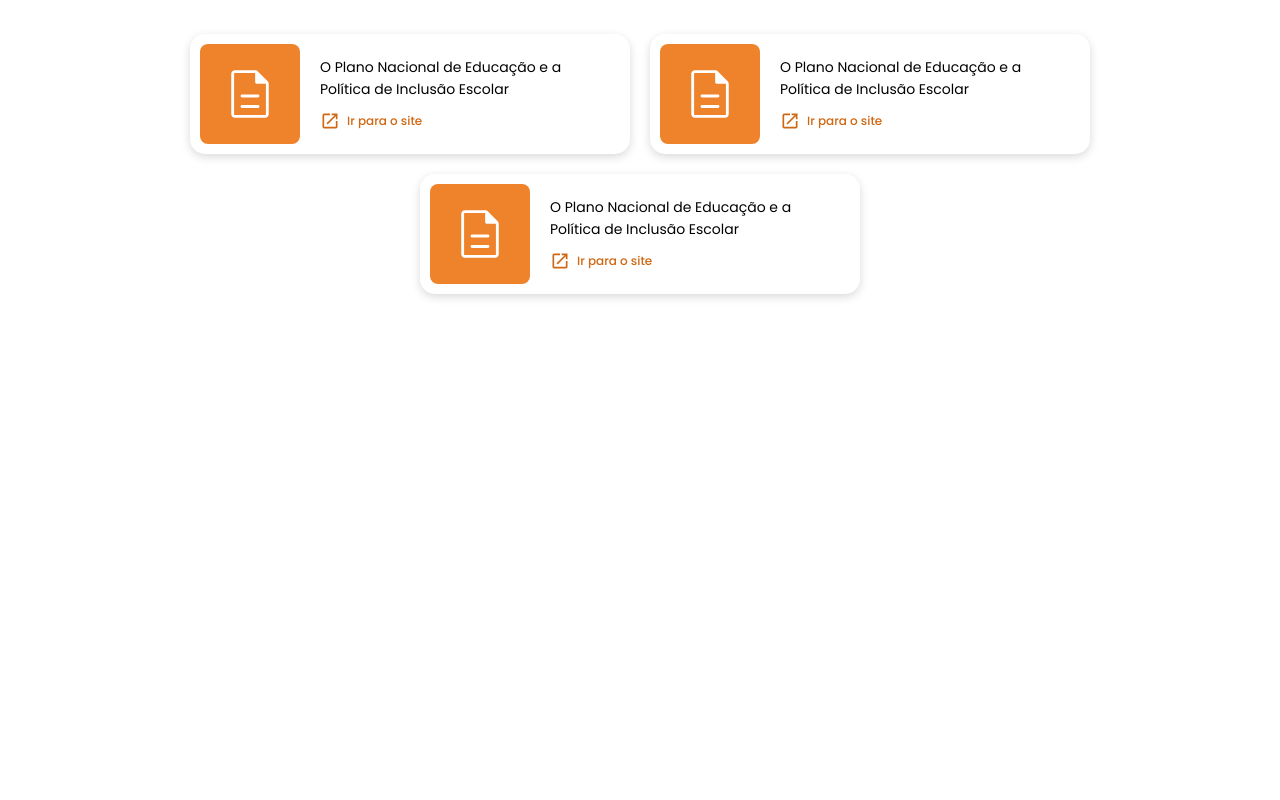
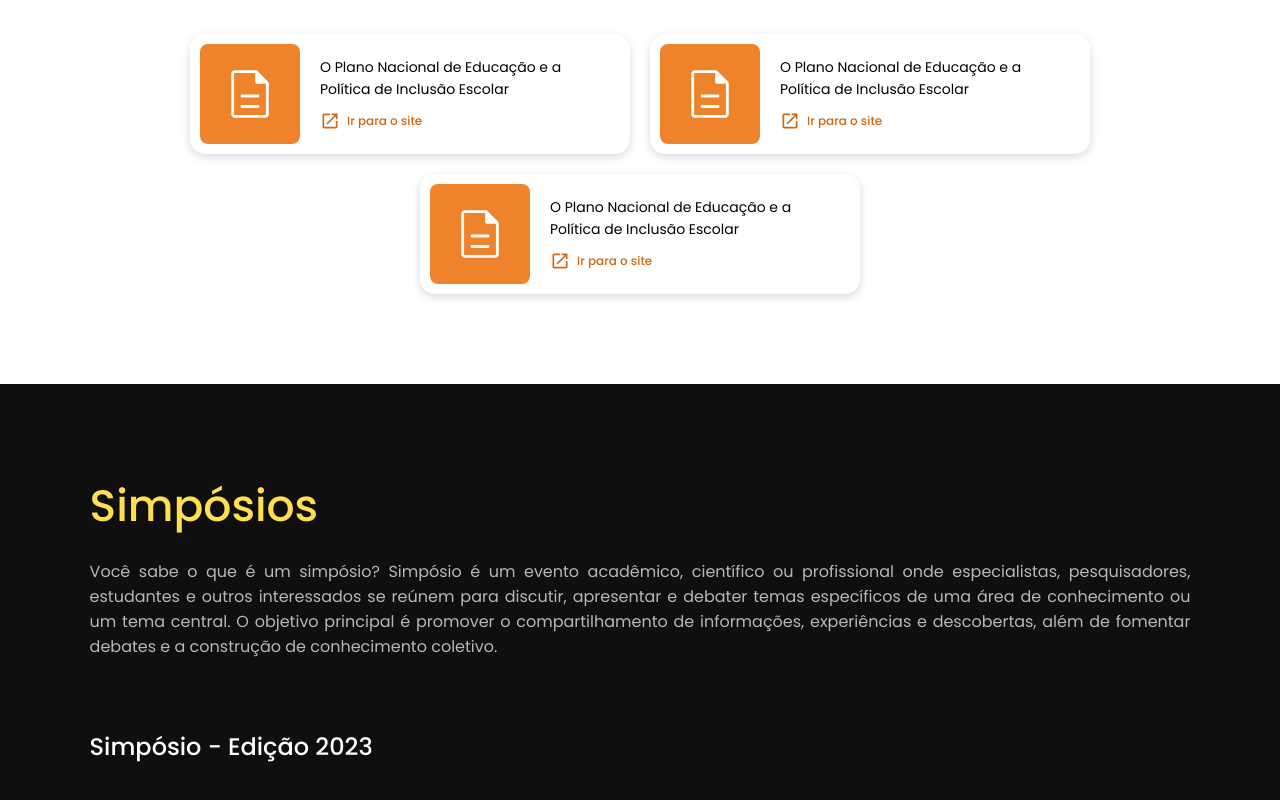
Before and after one commit to rochamanuela/lpgees, a React (Vite) app: page / in a window 1280 px wide. Shown: the part 3749-4549 px from the top of the page. Before the commit the page ends 4133 px from the top, so only its background shows below. Built offline with nearby package versions, Linux system fonts and the light colour scheme; grey boxes are pictures that could not be loaded.

Commit message:
add symposium section

```diff
--- a/src/App.css
+++ b/src/App.css
@@ -201,6 +201,51 @@ a.btn-more:hover {
   margin-bottom: 50px;
 }
 
+/* symposium styles */
+
+.symposium-container {
+  padding: 7%;
+  /* background-color: #FBF3D0; */
+  background-color: #0f0f0f;
+}
+
+.symposium-container h1 {
+  font-weight: 500;
+  font-size: 44px;
+  line-height: 66px;
+  color: #ffdf4f;
+  /* color: #C8A200; */
+  margin-bottom: 20px;
+}
+
+.symposium-container h2 {
+  font-weight: 500;
+  font-size: 24px;
+  line-height: 36px;
+  margin-bottom: 30px;
+  color: #FFF;
+}
+
+.symposium-container p {
+  text-align: justify;
+  margin-bottom: 70px;
+  color: #FFF;
+  opacity: .7;
+}
+
+.symposium-container .videos {
+  display: flex;
+  flex-direction: row;
+  flex-wrap: wrap;
+  gap: 15px;
+}
+
+.symposium-container .videos iframe {
+  width: calc(50% - 7.5px);
+  height: 330px;
+  border-radius: 15px;
+}
+
 /* isso aqui precisa ser colocado em um arquivo separado */
 
 @media screen and (max-width: 1200px) {
@@ -211,6 +256,18 @@ a.btn-more:hover {
   .container-header img {
     width: 44%;
   }
+}
+
+@media screen and (max-width: 1090px) {
+  .symposium-container .videos iframe {
+    width: 100%;
+    height: 500px;
+  }
+
+  .symposium-container .videos {
+    gap: 25px;
+  }
+
 }
 
 @media screen and (max-width: 980px) {
@@ -268,6 +325,8 @@ a.btn-more:hover {
     height: 300px;
     padding: 20px;
   }
+
+
 }
 
 @media screen and (max-width: 480px) {
--- a/src/App.jsx
+++ b/src/App.jsx
@@ -3,6 +3,7 @@ import Header from './sections/Header'
 import Context from './sections/Context'
 import ResearchLines from './sections/ResearchLines'
 import Publishing from './sections/Publishing'
+import Symposium from './sections/Symposium'
 
 import { Carousel } from './components'
 import './App.css'
@@ -51,6 +52,7 @@ export default function App() {
       {/* ainda será separado */}
       <Carousel items={items} />
       <Publishing />
+      <Symposium />
     </div>
   )
 }
--- /dev/null
+++ b/src/sections/Symposium.jsx
@@ -0,0 +1,25 @@
+import React from 'react'
+
+export default function Symposium() {
+    return (
+        <div className="symposium-container">
+            <h1>Simpósios</h1>
+            <p>Você sabe o que é um simpósio? Simpósio é um evento
+                acadêmico, científico ou profissional onde especialistas,
+                pesquisadores, estudantes e outros interessados se reúnem
+                para discutir, apresentar e debater temas específicos de
+                uma área de conhecimento ou um tema central. O objetivo
+                principal é promover o compartilhamento de informações,
+                experiências e descobertas, além de fomentar debates e
+                a construção de conhecimento coletivo.</p>
+
+            <h2>Simpósio - Edição 2023</h2>
+            <div className="videos">
+                <iframe src="https://www.youtube.com/embed/v1M7_M44wY8?si=MpE_wvAQ3Kdja_UD" title="YouTube video player" frameborder="0" allow="accelerometer; autoplay; clipboard-write; encrypted-media; gyroscope; picture-in-picture; web-share" referrerpolicy="strict-origin-when-cross-origin" allowfullscreen></iframe>
+                <iframe src="https://www.youtube.com/embed/mY_JNWU7IUA?si=nd_cKfJI-b6lkEkG" title="YouTube video player" frameborder="0" allow="accelerometer; autoplay; clipboard-write; encrypted-media; gyroscope; picture-in-picture; web-share" referrerpolicy="strict-origin-when-cross-origin" allowfullscreen></iframe>
+                <iframe src="https://www.youtube.com/embed/RUwrBSQ_yC8?si=QmYV1TPaZEg3d3Ol" title="YouTube video player" frameborder="0" allow="accelerometer; autoplay; clipboard-write; encrypted-media; gyroscope; picture-in-picture; web-share" referrerpolicy="strict-origin-when-cross-origin" allowfullscreen></iframe>
+                <iframe src="https://www.youtube.com/embed/4i_6T8HOixA?si=3K_5iACw9dOBiyId" title="YouTube video player" frameborder="0" allow="accelerometer; autoplay; clipboard-write; encrypted-media; gyroscope; picture-in-picture; web-share" referrerpolicy="strict-origin-when-cross-origin" allowfullscreen></iframe>
+            </div>
+        </div>
+    )
+}
```
